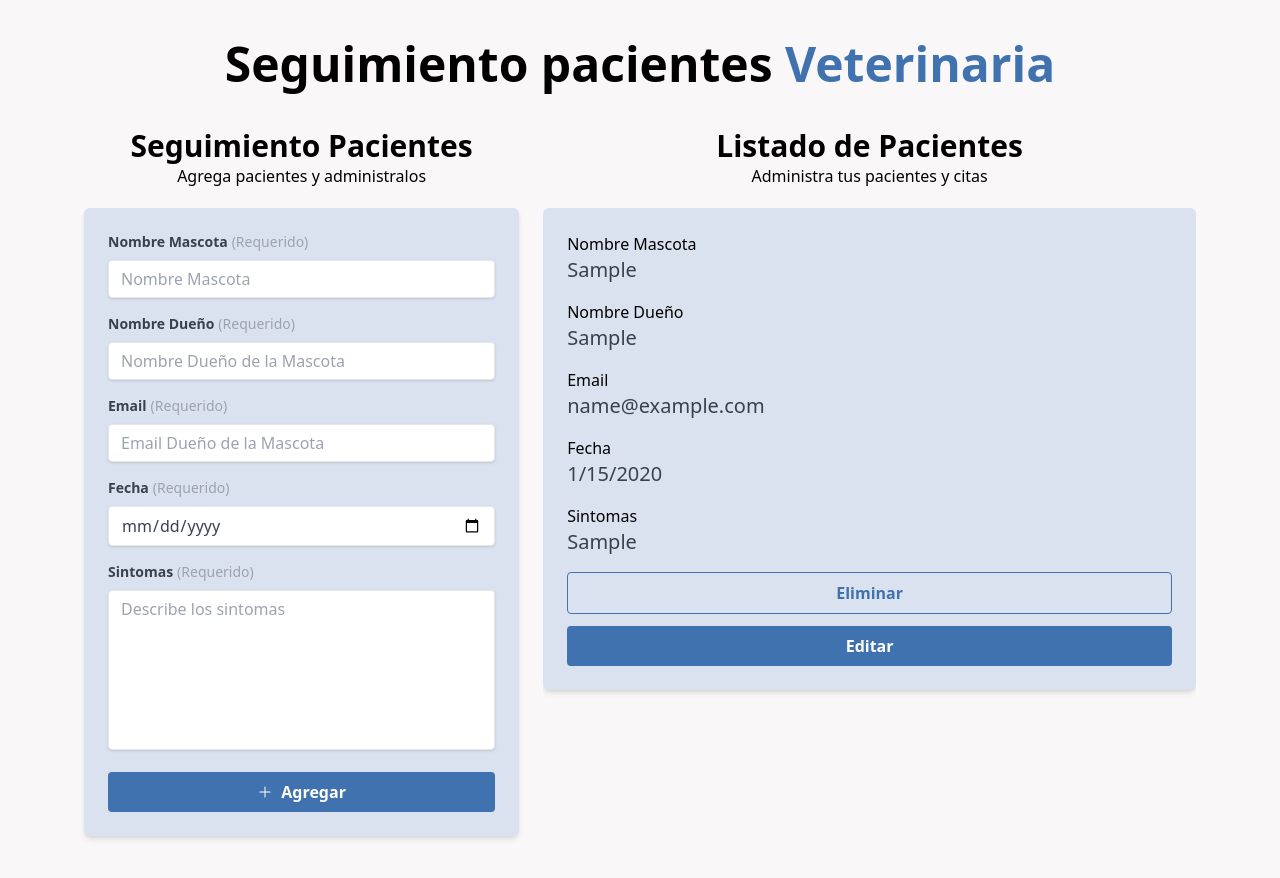
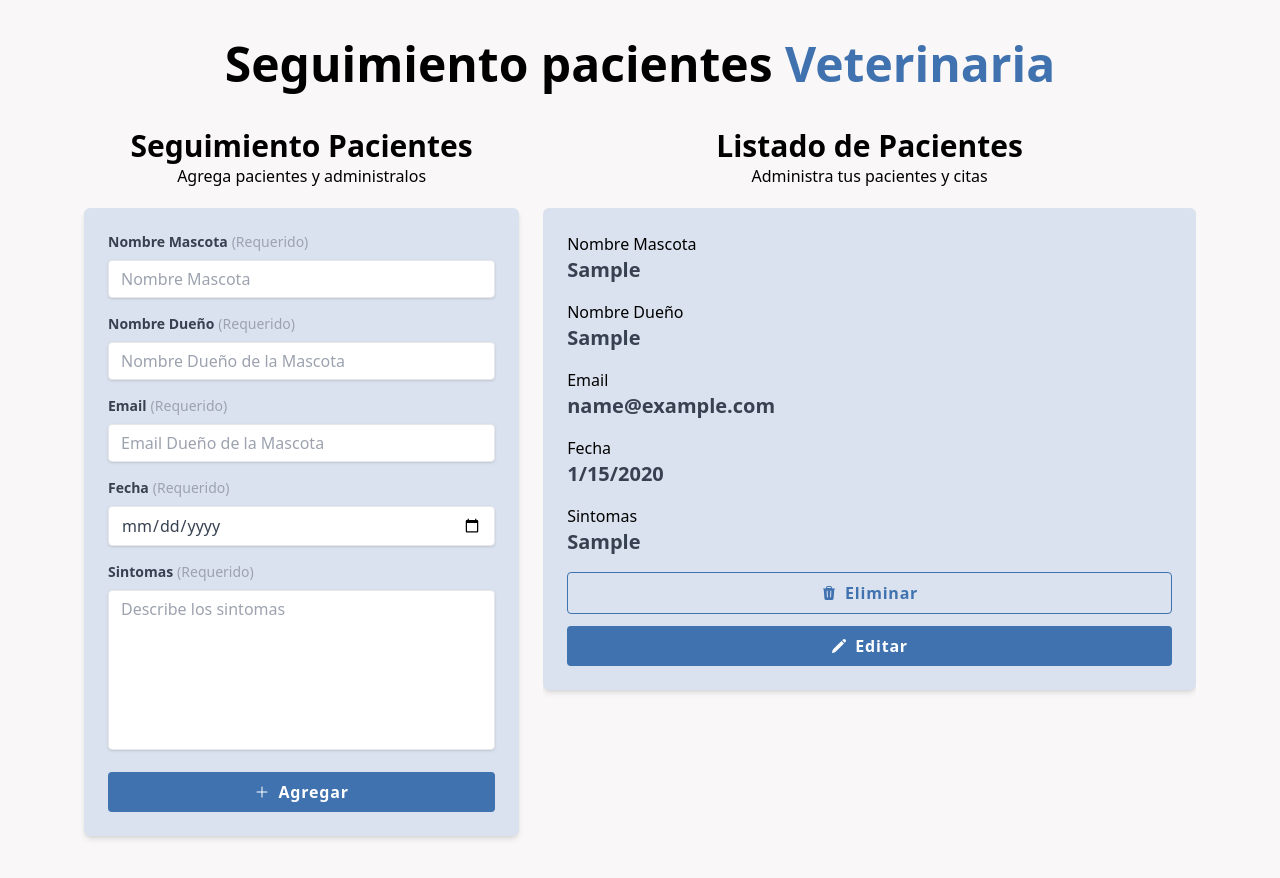
Before and after one commit to cjgv1809/Medical-appointments-webapp, a React (Vite) app: page / in a window 1280 px wide. Both pictures are taken after typing "Sample", "Sample", "name@example.com", "2020-01-15", "Sample" into the empty fields and a click on the button "Agregar". Shown: the top 878 px of the page. Built offline with nearby package versions, Linux system fonts and the light colour scheme.

Commit message:
add complete crud functionality

```diff
--- a/src/App.jsx
+++ b/src/App.jsx
@@ -1,10 +1,41 @@
-import { useState } from "react";
+import { useState, useEffect } from "react";
 import Header from "./components/Header";
 import Form from "./components/Form";
 import PatientsList from "./components/PatientsList";
 
 function App() {
   const [patients, setPatients] = useState([]);
+  const [patient, setPatient] = useState({});
+
+  useEffect(() => {
+    // Get patients from localStorage
+    const getLocalStorage = () => {
+      const patientsLocalStorage =
+        JSON.parse(localStorage.getItem("patients")) ?? [];
+      setPatients(patientsLocalStorage);
+      console.log("Patients getting LOCAL STORAGE", patientsLocalStorage);
+    };
+
+    getLocalStorage();
+  }, []);
+
+  useEffect(() => {
+    // Save patients in localStorage
+    const setPatientsLocalStorage = () => {
+      const patientsLocalStorage = localStorage.setItem(
+        "patients",
+        JSON.stringify(patients)
+      );
+      console.log("Patients setting LOCAL STORAGE", patientsLocalStorage);
+    };
+
+    setPatientsLocalStorage();
+  }, [patients]);
+
+  const deletePatient = (id) => {
+    const newPatients = patients.filter((patientItem) => patientItem.id !== id);
+    setPatients(newPatients);
+  };
 
   return (
     <div className="bg-primary">
@@ -13,8 +44,17 @@ function App() {
           <Header />
         </header>
         <main className="flex flex-col md:gap-6 md:flex md:flex-row md:justify-between pb-16">
-          <Form patients={patients} setPatients={setPatients} />
-          <PatientsList patients={patients} />
+          <Form
+            patients={patients}
+            setPatients={setPatients}
+            patient={patient}
+            setPatient={setPatient}
+          />
+          <PatientsList
+            patients={patients}
+            setPatient={setPatient}
+            deletePatient={deletePatient}
+          />
         </main>
       </div>
     </div>
--- a/src/components/Form.jsx
+++ b/src/components/Form.jsx
@@ -1,8 +1,8 @@
-import { useState } from "react";
+import { useState, useEffect } from "react";
 import { PlusIcon } from "@heroicons/react/24/solid";
 import Alert from "./Alert";
 
-function Form({ patients, setPatients }) {
+function Form({ patients, setPatients, patient, setPatient }) {
   const [form, setForm] = useState({
     name: "",
     owner: "",
@@ -12,6 +12,18 @@ function Form({ patients, setPatients }) {
   });
 
   const [error, setError] = useState(false);
+
+  useEffect(() => {
+    if (Object.keys(patient).length > 0) {
+      setForm({
+        name: patient.name,
+        owner: patient.owner,
+        email: patient.email,
+        date: patient.date,
+        symptoms: patient.symptoms,
+      });
+    }
+  }, [patient]);
 
   const generateId = () => {
     const random = Math.random().toString(36).substring(2);
@@ -47,11 +59,25 @@ function Form({ patients, setPatients }) {
 
       const patientObject = {
         ...form,
-        id: generateId(),
       };
 
-      // Add patient to patients state
-      setPatients([...patients, patientObject]);
+      if (patient.id) {
+        // Edit patient and update patients state with new patient
+        patientObject.id = patient.id;
+        const patientsArray = patients.map((patientState) => {
+          if (patientState.id === patient.id) {
+            return patientObject;
+          } else {
+            return patientState;
+          }
+        });
+        setPatients(patientsArray);
+        setPatient({});
+      } else {
+        // Add patient to patients state and create id
+        patientObject.id = generateId();
+        setPatients([...patients, patientObject]);
+      }
 
       // Reset form
       setForm({
@@ -158,14 +184,14 @@ function Form({ patients, setPatients }) {
           </div>
           <div>
             <button
-              className={`flex justify-center items-center gap-2 bg-accent w-full font-bold text-white rounded py-2 px-4 focus-visible:shadow-md hover:bg-accent-dark transition-all duration-200 ${
+              className={`flex justify-center items-center gap-2 bg-accent w-full font-bold text-white tracking-wider rounded py-2 px-4 focus-visible:shadow-md hover:bg-accent-dark transition-all duration-200 ${
                 error && "cursor-not-allowed opacity-30"
               }`}
               type="submit"
               disabled={error}
             >
               <PlusIcon className="h-4 w-4" />
-              Agregar
+              {patient.id ? "Editar" : "Agregar"}
             </button>
           </div>
         </form>
--- a/src/components/Patients.jsx
+++ b/src/components/Patients.jsx
@@ -1,8 +1,25 @@
 import { forwardRef } from "react";
+import { PencilIcon, TrashIcon } from "@heroicons/react/24/solid";
 
 const Patients = forwardRef(
-  ({ patient: { name, owner, email, date, symptoms } }, ref) => {
+  (
+    {
+      patient: { name, owner, email, date, symptoms },
+      patient,
+      setPatient,
+      deletePatient,
+    },
+    ref
+  ) => {
     const localDate = new Date(date).toLocaleDateString();
+
+    const handleDelete = () => {
+      const userAnswer = confirm("¿Estás seguro de eliminar este paciente?");
+
+      if (userAnswer) {
+        deletePatient(patient.id);
+      }
+    };
 
     return (
       <div
@@ -11,41 +28,45 @@ const Patients = forwardRef(
       >
         <div className="mb-4">
           <label className="font-light text-base">Nombre Mascota</label>
-          <p className="text-xl text-gray-700">{name}</p>
+          <p className="text-xl text-gray-700 font-semibold">{name}</p>
         </div>
 
         <div className="mb-4">
           <label className="font-light text-base">Nombre Dueño</label>
-          <p className="text-xl text-gray-700">{owner}</p>
+          <p className="text-xl text-gray-700 font-semibold">{owner}</p>
         </div>
 
         <div className="mb-4">
           <label className="font-light text-base">Email</label>
-          <p className="text-xl text-gray-700">{email}</p>
+          <p className="text-xl text-gray-700 font-semibold">{email}</p>
         </div>
 
         <div className="mb-4">
           <label className="font-light text-base">Fecha</label>
-          <p className="text-xl text-gray-700">{localDate}</p>
+          <p className="text-xl text-gray-700 font-semibold">{localDate}</p>
         </div>
 
         <div className="mb-4">
           <label className="font-light text-base">Sintomas</label>
-          <p className="text-xl text-gray-700">{symptoms}</p>
+          <p className="text-xl text-gray-700 font-semibold">{symptoms}</p>
         </div>
 
         <div className="flex flex-col gap-3">
           <button
             type="button"
-            className="border-accent border hover:bg-accent-dark transition-all duration-200 w-full py-2 px-4 text-accent hover:text-white font-bold rounded focus-visible:shadow-md"
+            className="flex justify-center items-center gap-2 border-accent border hover:bg-accent-dark transition-all duration-200 w-full py-2 px-4 text-accent tracking-wider hover:text-white font-bold rounded focus-visible:shadow-md"
+            onClick={handleDelete}
           >
+            <TrashIcon className="w-4 h-4" />
             Eliminar
           </button>
 
           <button
             type="button"
-            className="bg-accent hover:bg-accent-dark transition-all duration-200 w-full py-2 px-4 text-white font-bold rounded focus-visible:shadow-md"
+            className="flex justify-center items-center gap-2 bg-accent hover:bg-accent-dark transition-all duration-200 w-full py-2 px-4 text-white tracking-wider font-bold rounded focus-visible:shadow-md"
+            onClick={() => setPatient({ ...patient })}
           >
+            <PencilIcon className="w-4 h-4" />
             Editar
           </button>
         </div>
--- a/src/components/PatientsList.jsx
+++ b/src/components/PatientsList.jsx
@@ -1,9 +1,7 @@
 import Patients from "./Patients";
 import FlipMove from "react-flip-move";
 
-function PatientsList({ patients }) {
-  console.log("PATIENTS", patients);
-
+function PatientsList({ patients, setPatient, deletePatient }) {
   return (
     <div className="w-full md:w-3/5 pt-10">
       <h2 className="text-3xl text-center font-semibold">
@@ -20,11 +18,16 @@ function PatientsList({ patients }) {
           </p>
         )}
 
-        <FlipMove>
-          {patients.map((patient) => (
-            <Patients key={patient.id} patient={patient} />
-          ))}
-        </FlipMove>
+        {/* <FlipMove> */}
+        {patients.map((patient) => (
+          <Patients
+            key={patient.id}
+            patient={patient}
+            setPatient={setPatient}
+            deletePatient={deletePatient}
+          />
+        ))}
+        {/* </FlipMove> */}
       </div>
     </div>
   );
```
